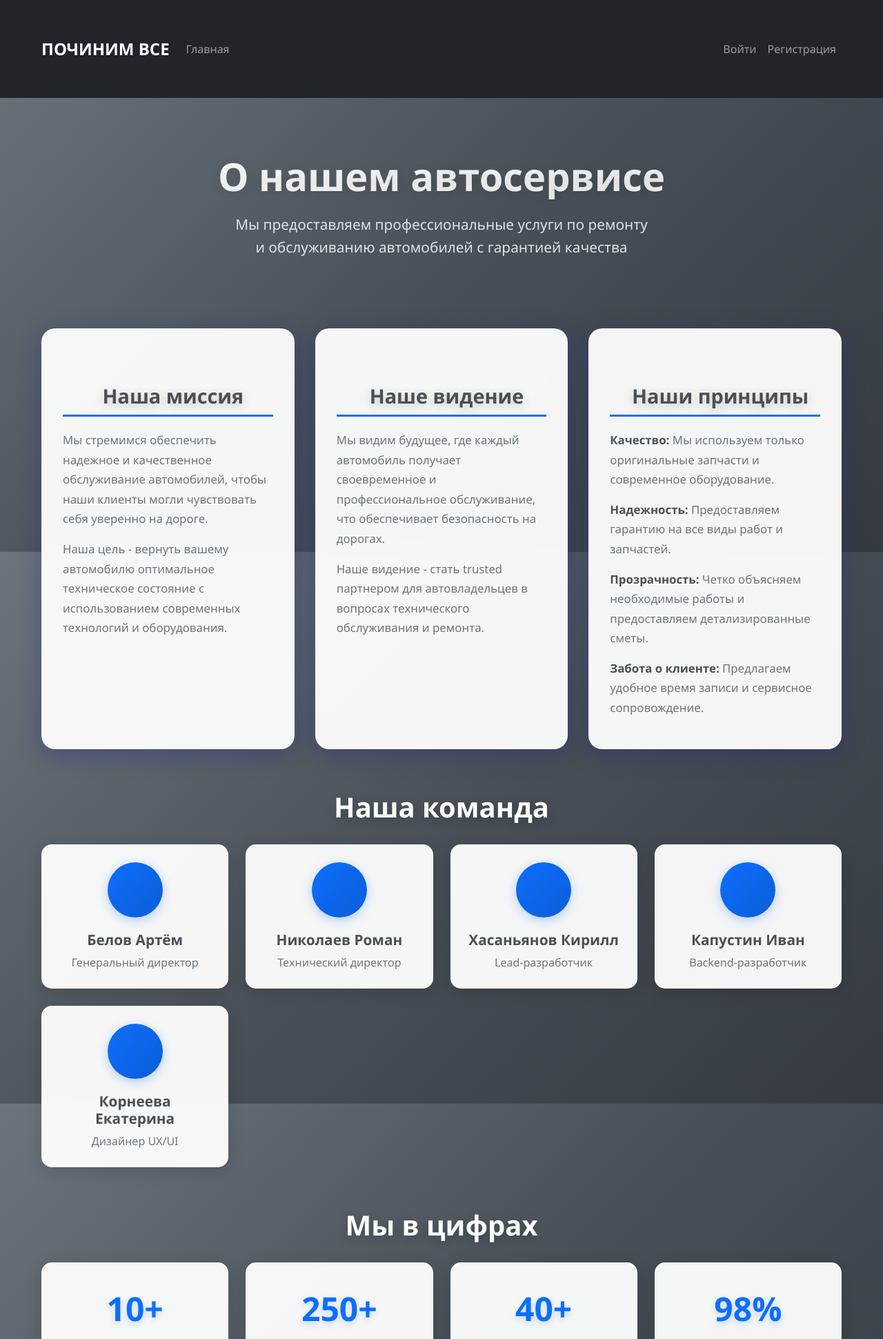
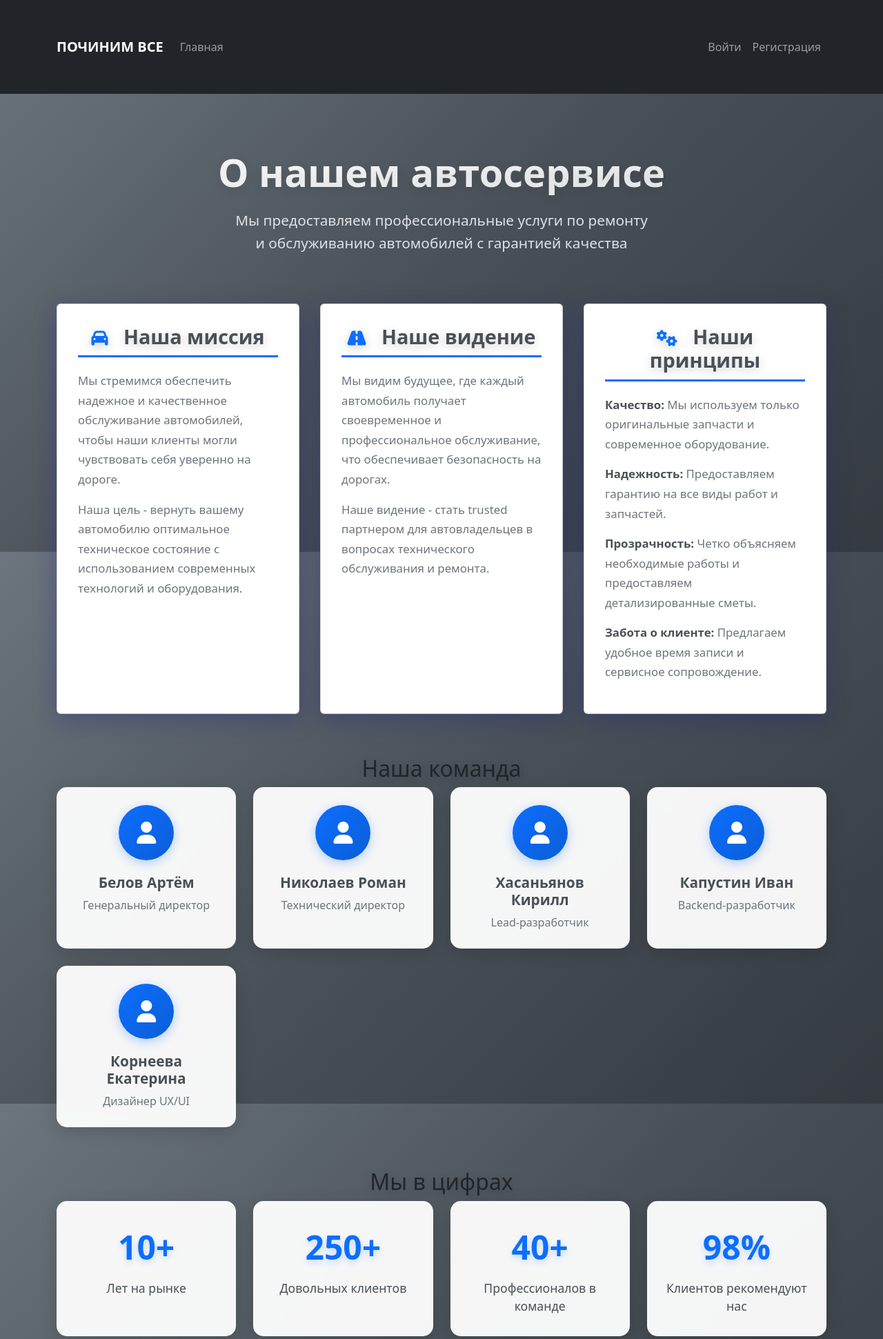
Before and after one commit to khasanyanovk/AutoService, a Django app: page /about/ in a window 1280 px wide. Shown: the top 1941 px of the page at 69% size. Run offline with Django 5.2, Linux system fonts and the light colour scheme.

Commit message:
fix links in about page

```diff
--- a/core/templates/core/about.html
+++ b/core/templates/core/about.html
@@ -20,7 +20,7 @@
 
     header {
         text-align: center;
-        margin-bottom: 60px;
+        margin-bottom: 30px;
         padding: 40px 0;
     }
 
@@ -261,6 +261,9 @@
 {% endblock %}
 
 {% block content %}
+<link href="https://cdn.jsdelivr.net/npm/bootstrap@5.3.0/dist/css/bootstrap.min.css" rel="stylesheet">
+<link rel="stylesheet" href="https://cdnjs.cloudflare.com/ajax/libs/font-awesome/6.4.0/css/all.min.css">
+<link href="https://cdn.jsdelivr.net/npm/bootstrap-icons@1.10.0/font/bootstrap-icons.css" rel="stylesheet">
 <div class="container">
     <header>
         <h1>О нашем автосервисе</h1>
```
